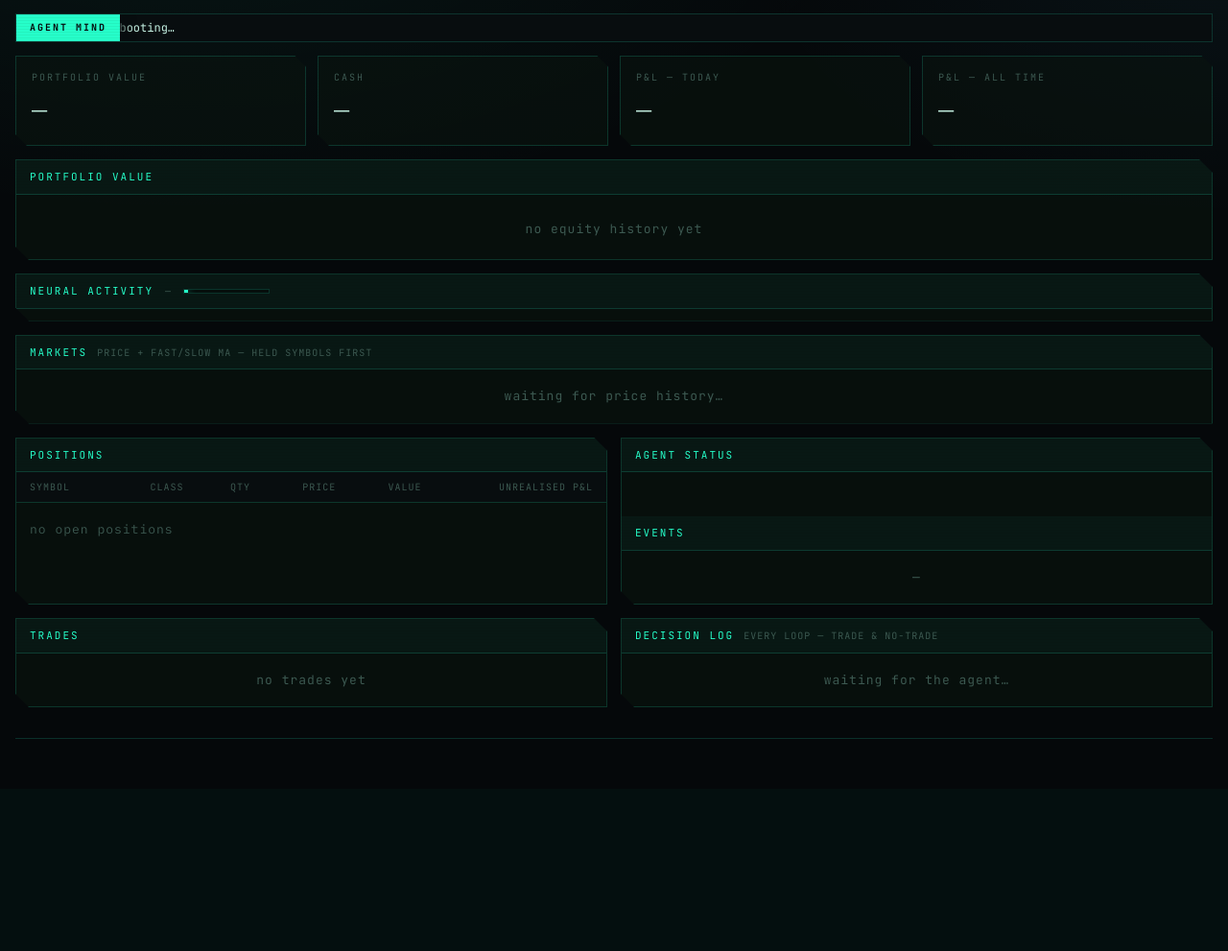
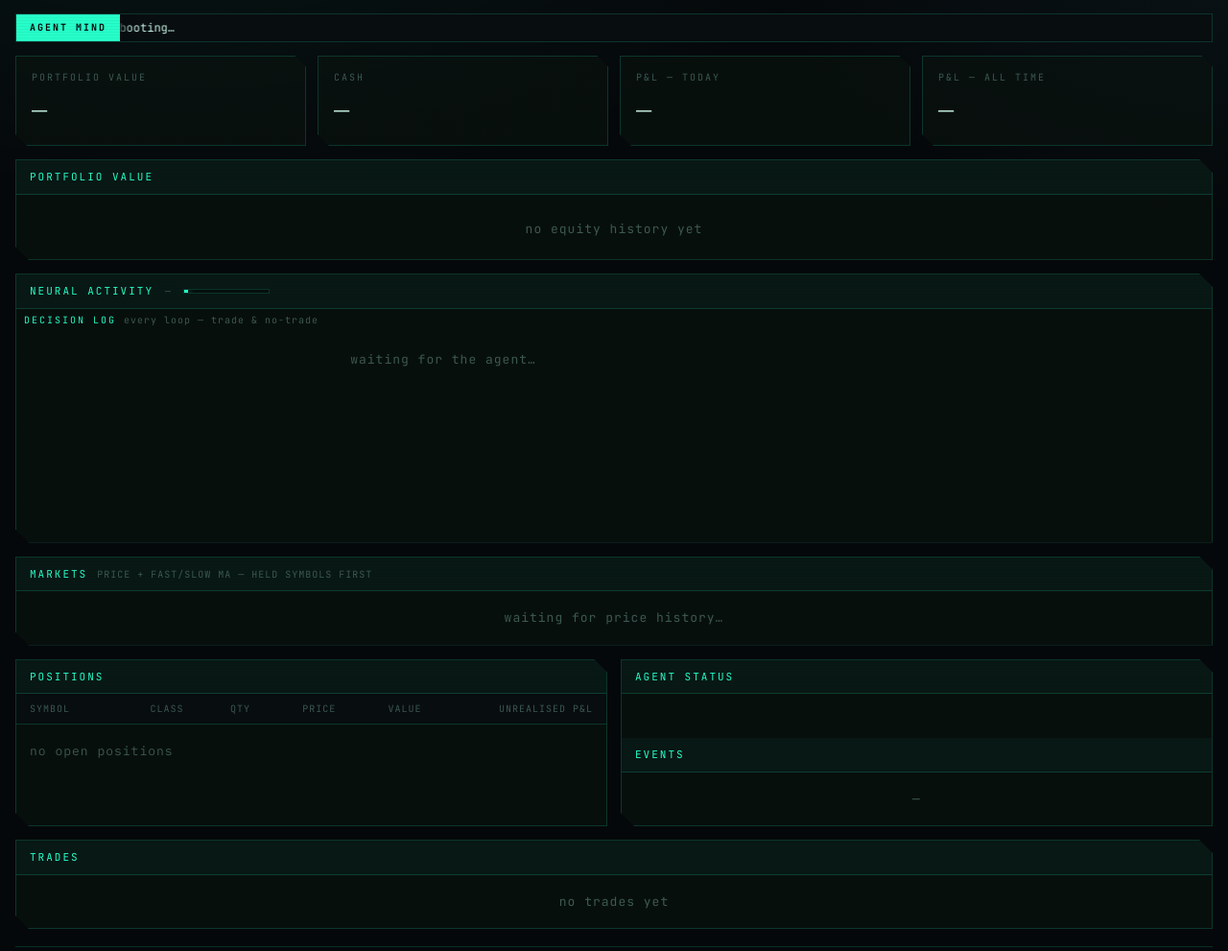
Before and after one commit to damionfarah-arch/alpaca-agent, a Python web app: template dashboard/templates/index.html in a window 1280 px wide. Shown: the part 47-1038 px from the top of the page at 96% size. Before the commit the page ends 817 px from the top, so only its background shows below. Run offline with Jinja, Linux system fonts and the light colour scheme; the template is opened without the code that fills it, so the values that code supplies are empty.

Commit message:
dashboard: move Decision Log beside the neural sphere, auto-scrolling feed
Neural Activity panel is now a two-column row: Decision Log (flexible width,
continuously auto-scrolls vertically, pauses on hover) on the left, the
sphere fixed at 340px on the right. Trades is now a standalone full-width
panel where the old Trades/Decision-Log pair used to sit. Stacks vertically
under 760px.

Co-Authored-By: Claude Sonnet 5 <noreply@anthropic.com>

```diff
--- a/dashboard/static/app.js
+++ b/dashboard/static/app.js
@@ -652,6 +652,22 @@
         ${mas}
       </div>`;
     }).join("");
+    ensureAutoScroll(box);
+  }
+
+  // ---------- continuous vertical auto-scroll (decision log) ----------
+  function ensureAutoScroll(el) {
+    if (!el || el.dataset.autoScroll) return;
+    el.dataset.autoScroll = "1";
+    let paused = false;
+    el.addEventListener("mouseenter", () => { paused = true; });
+    el.addEventListener("mouseleave", () => { paused = false; });
+    setInterval(() => {
+      if (paused) return;
+      const max = el.scrollHeight - el.clientHeight;
+      if (max <= 1) return;
+      el.scrollTop = el.scrollTop + 0.6 >= max ? 0 : el.scrollTop + 0.6;
+    }, 45);
   }
 
   function renderFooter(cfg) {
--- a/dashboard/static/style.css
+++ b/dashboard/static/style.css
@@ -291,14 +291,36 @@ td { font-weight: 400; }
   background: var(--grn); box-shadow: 0 0 8px var(--grn);
   transition: width .6s ease;
 }
-#mind { padding: 4px 6px 8px; display: flex; justify-content: center; }
+.mind-row { display: flex; gap: 16px; align-items: stretch; padding: 4px 6px 8px; }
+
+.mind-log { flex: 1 1 auto; min-width: 0; display: flex; flex-direction: column; }
+.mind-log-h {
+  display: flex; align-items: baseline; gap: 8px;
+  font-size: 10px; letter-spacing: 2px; text-transform: uppercase;
+  color: var(--grn); padding: 0 2px 6px; flex: none;
+}
+.mind-log-h .hint { color: var(--ink-faint); letter-spacing: 1px; text-transform: none; }
+
+/* auto-scrolling feed -- JS drives scrollTop, no manual scrollbar */
+.feed-auto {
+  height: 210px;
+  overflow: hidden;
+  position: relative;
+  mask-image: linear-gradient(to bottom, transparent 0, #000 14px, #000 calc(100% - 14px), transparent 100%);
+}
+
+#mind { flex: 0 0 340px; padding: 0; display: flex; justify-content: center; }
 #mind svg {
-  width: 40%;
-  min-width: 240px;
+  width: 100%;
   max-width: 340px;
   height: 210px;
   display: block;
   overflow: visible;
+}
+
+@media (max-width: 760px) {
+  .mind-row { flex-direction: column; }
+  #mind { flex: none; }
 }
 
 /* translucent, depth-cued -- JS (drawMind) sets cx/cy/r/opacity/--front every
--- a/dashboard/templates/index.html
+++ b/dashboard/templates/index.html
@@ -50,7 +50,13 @@
       <span class="mind-meter"><span id="mindBar"></span></span>
       <span class="muted" id="mindPct"></span>
     </div>
-    <div id="mind" aria-hidden="true"></div>
+    <div class="mind-row">
+      <div class="mind-log">
+        <div class="mind-log-h">Decision Log <span class="hint">every loop &mdash; trade &amp; no-trade</span></div>
+        <div class="feed feed-auto" id="decisions"><div class="empty">waiting for the agent&hellip;</div></div>
+      </div>
+      <div id="mind" aria-hidden="true"></div>
+    </div>
   </section>
 
   <section class="panel">
@@ -77,17 +83,10 @@
     </section>
   </div>
 
-  <div class="grid2">
-    <section class="panel">
-      <div class="panel-h">Trades <span class="muted" id="tradeMeta"></span></div>
-      <div class="feed" id="trades"><div class="empty">no trades yet</div></div>
-    </section>
-
-    <section class="panel">
-      <div class="panel-h">Decision Log <span class="hint">every loop &mdash; trade &amp; no-trade</span></div>
-      <div class="feed" id="decisions"><div class="empty">waiting for the agent&hellip;</div></div>
-    </section>
-  </div>
+  <section class="panel">
+    <div class="panel-h">Trades <span class="muted" id="tradeMeta"></span></div>
+    <div class="feed" id="trades"><div class="empty">no trades yet</div></div>
+  </section>
 
   <footer id="footer"></footer>
 
```
